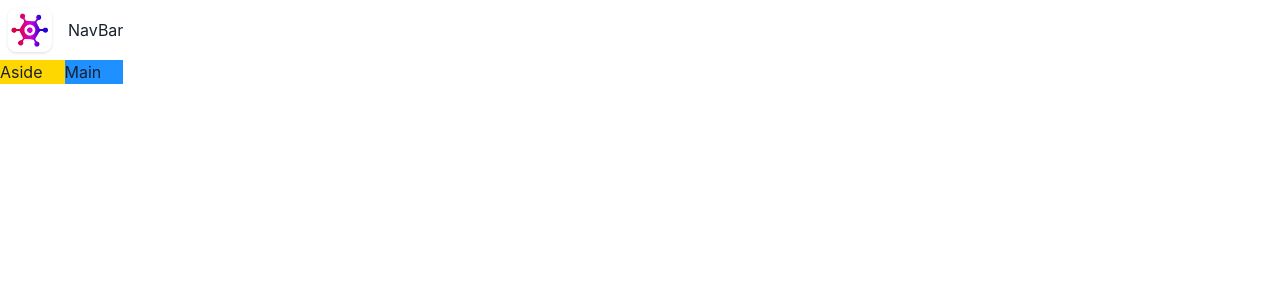
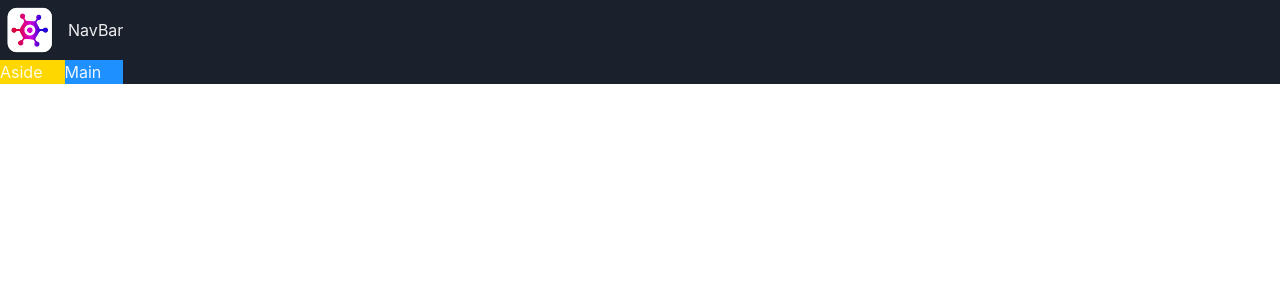
Before and after one commit to Jordilla08/Projects, a React (Vite) app in the folder Gamehub/game-hub/: page / in a window 1280 px wide. Shown: the top 300 px of the page. Built offline with nearby package versions, Linux system fonts and the light colour scheme.

Commit message:
Implement Dark Mode

```diff
--- /dev/null
+++ b/Gamehub/game-hub/src/Theme.tsx
@@ -0,0 +1,9 @@
+import { extendTheme, ThemeConfig } from "@chakra-ui/react";
+
+const config: ThemeConfig = {
+  initialColorMode: "dark",
+  };
+
+const theme = extendTheme({ config });
+
+export default theme;
--- a/Gamehub/game-hub/src/main.tsx
+++ b/Gamehub/game-hub/src/main.tsx
@@ -1,12 +1,14 @@
 import React from 'react'
-import { ChakraProvider } from '@chakra-ui/react'
+import { ChakraProvider, ColorModeScript } from '@chakra-ui/react'
 import ReactDOM from 'react-dom/client'
 import App from './App.tsx'
+import theme from './Theme.tsx'
 import './index.css'
 
 ReactDOM.createRoot(document.getElementById('root')!).render(
   <React.StrictMode>
-    <ChakraProvider>
+    <ChakraProvider theme={theme}>
+      <ColorModeScript initialColorMode={theme.config.initialColorMode} />
     <App />
     </ChakraProvider>
   </React.StrictMode>,
```
